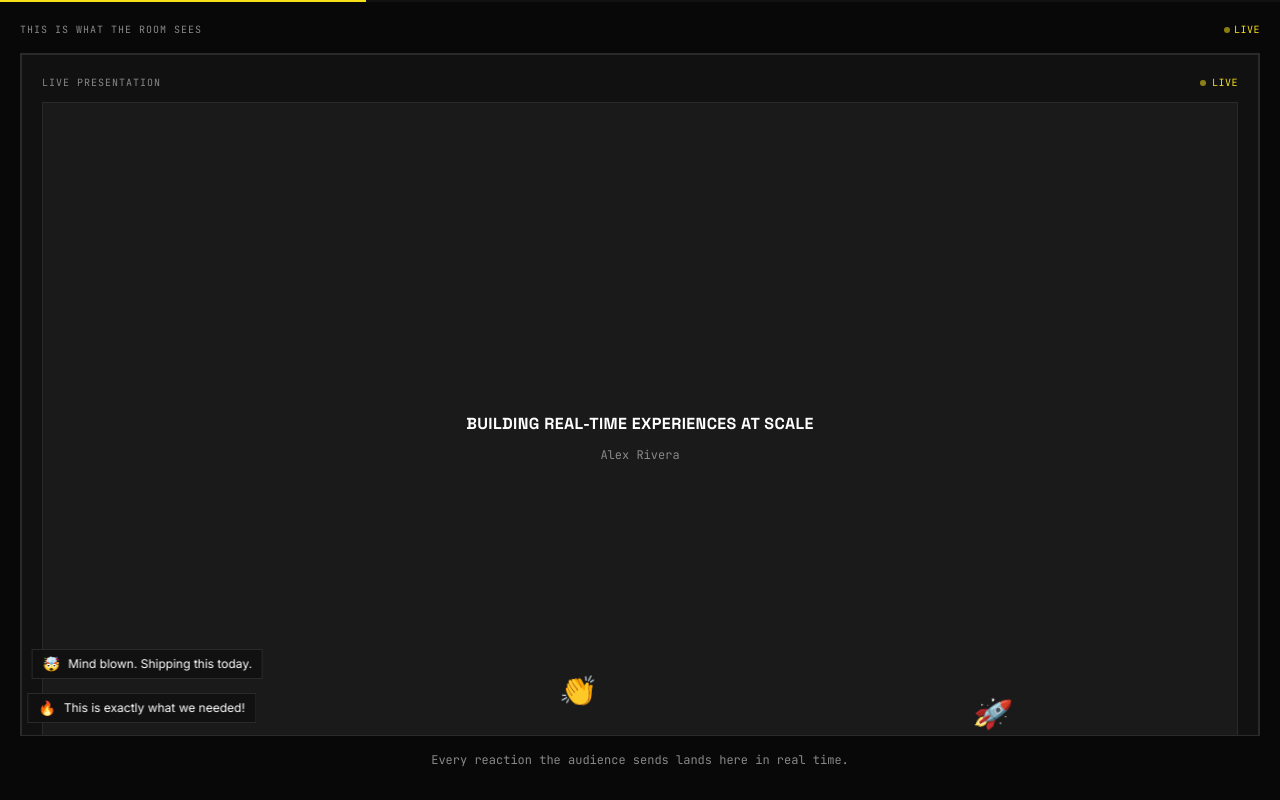
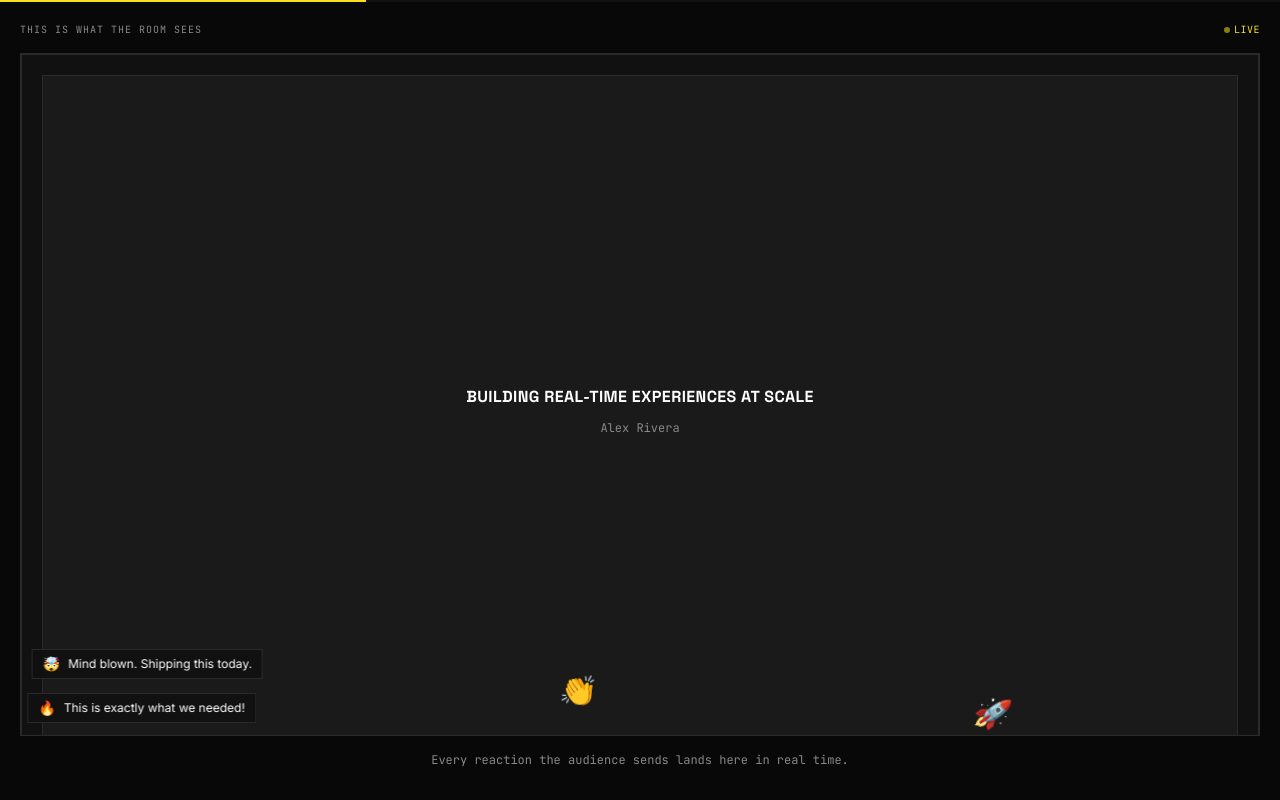
Before and after one commit to SalvadorSC/evoca-dev, a Next.js app: page /demo/tour in a window 1280 px wide. Both pictures are taken after a click on the button "LET'S GO →". Built offline with nearby package versions, Linux system fonts and the light colour scheme; no server answers.

Commit message:
feat: add showHeader prop to FakeSlide and disable header in Step2Wall
Co-authored-by: Salvador A. Sánchez Campos <58109205+SalvadorSC@users.noreply.github.com>

```diff
--- a/components/demo-tour/primitives.tsx
+++ b/components/demo-tour/primitives.tsx
@@ -112,6 +112,7 @@ interface FakeSlideProps {
   speaker?: string
   progress?: number // 0–100
   showProgress?: boolean
+  showHeader?: boolean
 }
 
 export function FakeSlide({
@@ -119,9 +120,11 @@ export function FakeSlide({
   speaker = "Alex Rivera",
   progress = 62,
   showProgress = true,
+  showHeader = true,
 }: FakeSlideProps) {
   return (
     <div className="bg-jsconf-surface border border-jsconf-border p-5 flex flex-col gap-3">
+      {showHeader && (
         <div className="flex items-center justify-between">
           <span className="font-mono text-[10px] uppercase tracking-widest text-jsconf-muted">
             Live Presentation
@@ -131,6 +134,7 @@ export function FakeSlide({
             Live
           </span>
         </div>
+      )}
 
       <div className="bg-jsconf-surface-2 border border-jsconf-border aspect-video flex flex-col items-center justify-center gap-3 px-4">
         <p className="font-display font-bold text-base text-center text-white leading-snug text-balance uppercase tracking-wide">
--- a/components/demo-tour/step-2-wall.tsx
+++ b/components/demo-tour/step-2-wall.tsx
@@ -88,7 +88,7 @@ export function Step2Wall({ onNext }: Step2WallProps) {
         {/* Full-width talk stage with reactions overlaying it */}
         <div className="relative flex-1 overflow-hidden border border-jsconf-border">
           {/* The talk fills the stage */}
-          <FakeSlide showProgress={false} />
+          <FakeSlide showProgress={false} showHeader={false} />
 
           {/* Floating emoji layer — rises over the lower half of the stage */}
           <div className="pointer-events-none absolute inset-x-0 bottom-0 top-1/2 overflow-hidden">
```
Lines whose indentation alone changed are shown as unchanged.
